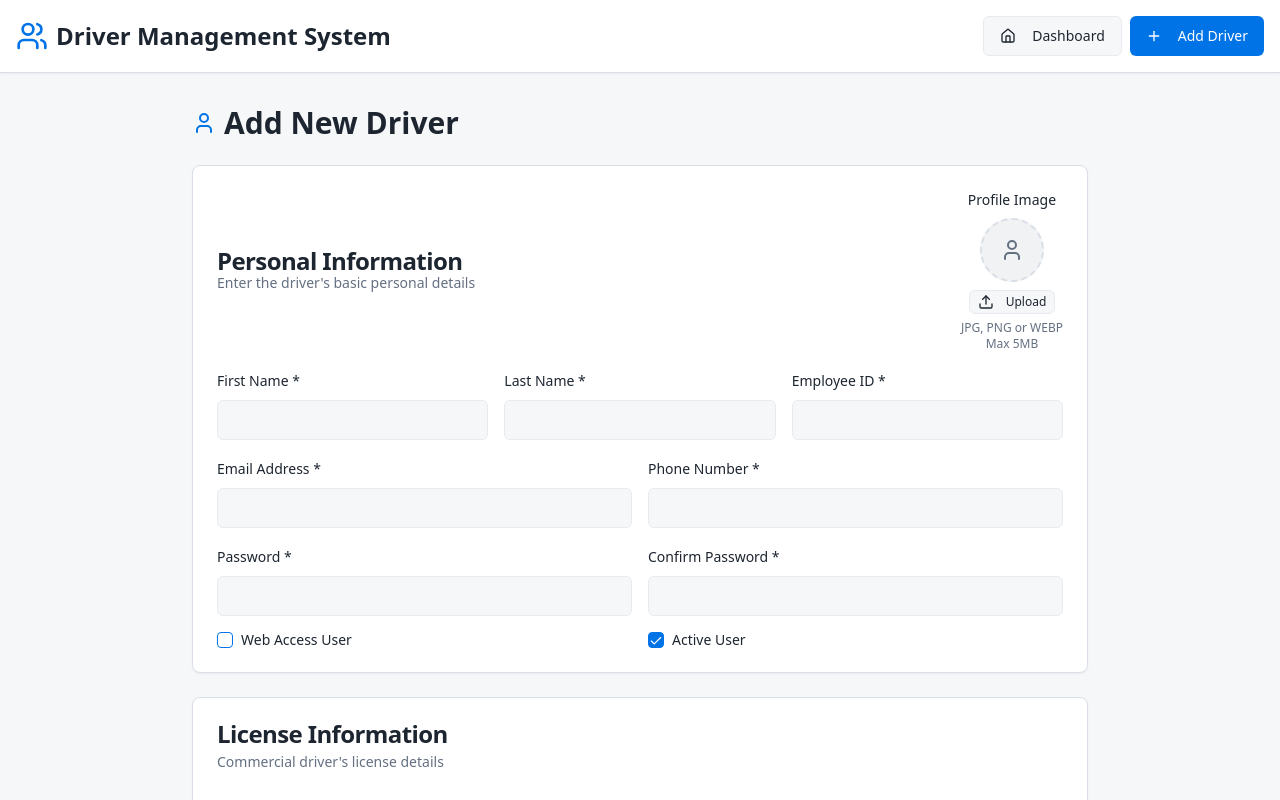
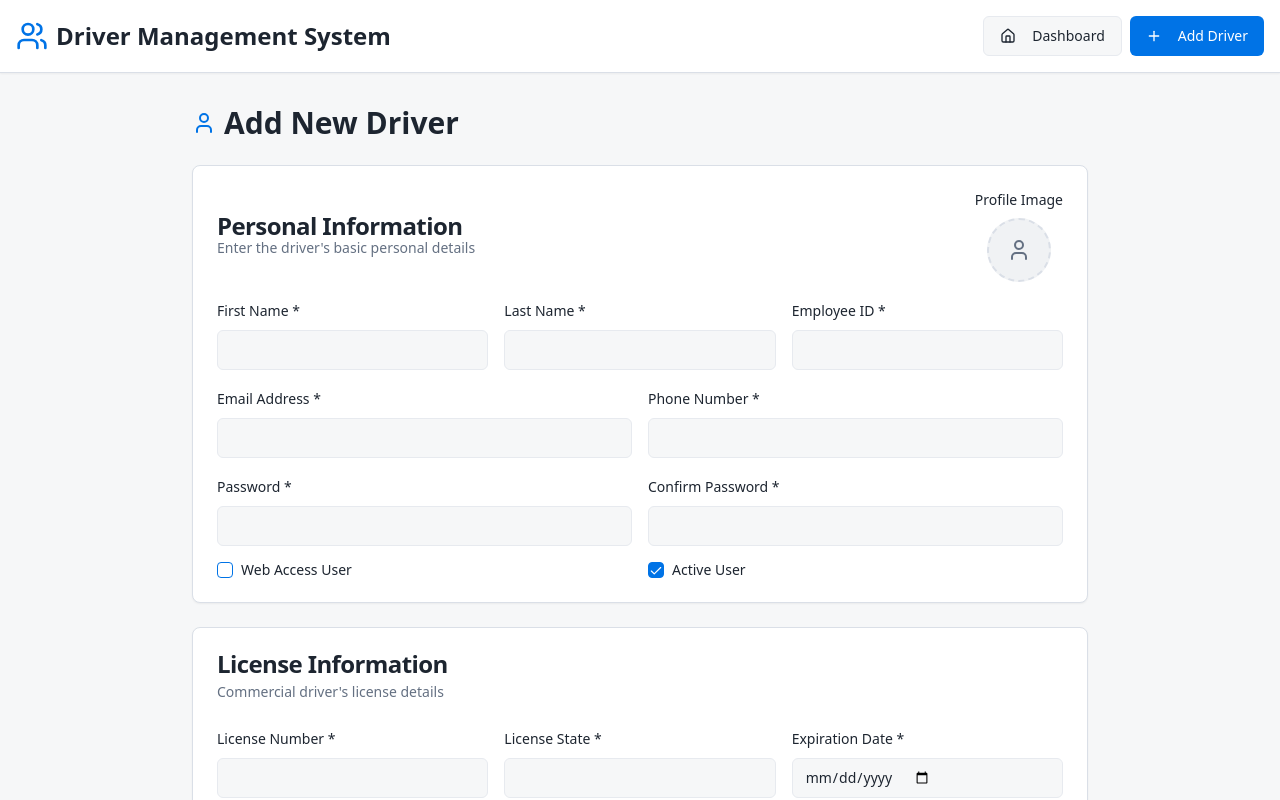
Before and after one commit to jbvelsol/drive-hero-hub, a React (Vite) app: page /drivers/add in a window 1280 px wide. Shown: the top 800 px of the page. Built offline with nearby package versions, Linux system fonts and the light colour scheme.

Commit message:
Refactor image upload
Removed upload button and file type/size labels. Made the avatar clickable for image uploads.

```diff
--- a/src/pages/AddDriver.tsx
+++ b/src/pages/AddDriver.tsx
@@ -159,8 +159,12 @@ const AddDriver = () => {
             {/* Profile Image */}
             <div className="flex flex-col items-center space-y-2">
               <Label className="text-sm">Profile Image</Label>
+              <div
+                className="relative cursor-pointer hover:opacity-80 transition-opacity"
+                onClick={() => fileInputRef.current?.click()}
+              >
                 {profileImagePreview ? (
-                <div className="relative">
+                  <>
                     <img
                       src={profileImagePreview}
                       alt="Profile preview"
@@ -171,17 +175,19 @@ const AddDriver = () => {
                       variant="destructive"
                       size="sm"
                       className="absolute -top-1 -right-1 h-5 w-5 p-0 rounded-full"
-                    onClick={removeImage}
+                      onClick={(e) => {
+                        e.stopPropagation();
+                        removeImage();
+                      }}
                     >
                       <X className="h-2 w-2" />
                     </Button>
-                </div>
+                  </>
                 ) : (
-                <div className="w-16 h-16 rounded-full bg-muted border-2 border-dashed border-border flex items-center justify-center">
+                  <div className="w-16 h-16 rounded-full bg-muted border-2 border-dashed border-border flex items-center justify-center hover:bg-muted/80 transition-colors">
                     <User className="h-6 w-6 text-muted-foreground" />
                   </div>
                 )}
-              <div className="text-center">
                 <input
                   ref={fileInputRef}
                   type="file"
@@ -189,19 +195,6 @@ const AddDriver = () => {
                   onChange={handleImageUpload}
                   className="hidden"
                 />
-                <Button
-                  type="button"
-                  variant="outline"
-                  size="sm"
-                  onClick={() => fileInputRef.current?.click()}
-                  className="text-xs px-2 py-1 h-6"
-                >
-                  <Upload className="h-3 w-3 mr-1" />
-                  Upload
-                </Button>
-                <p className="text-xs text-muted-foreground mt-1">
-                  JPG, PNG or WEBP<br />Max 5MB
-                </p>
               </div>
             </div>
           </CardHeader>
```
Lines whose indentation alone changed are shown as unchanged.
